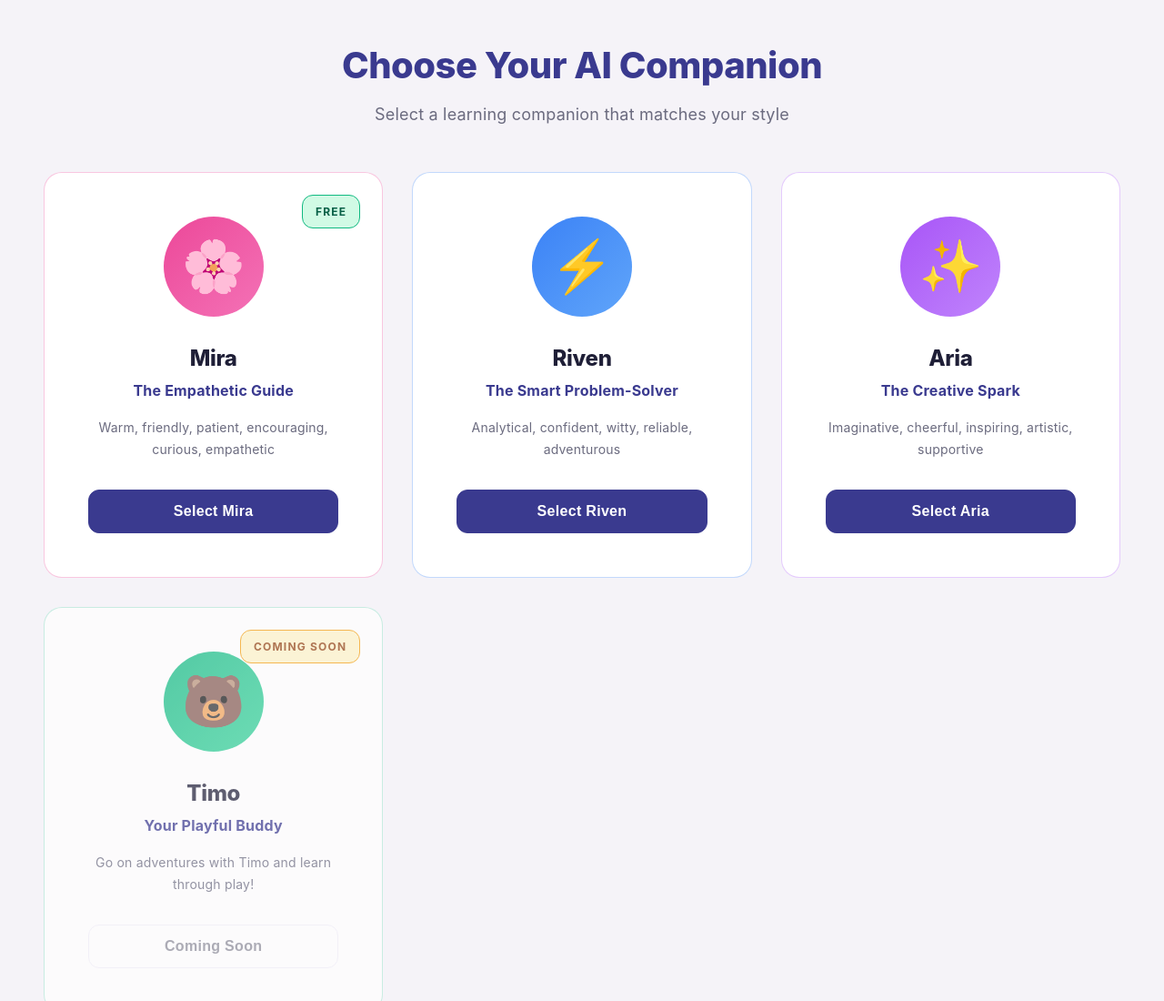
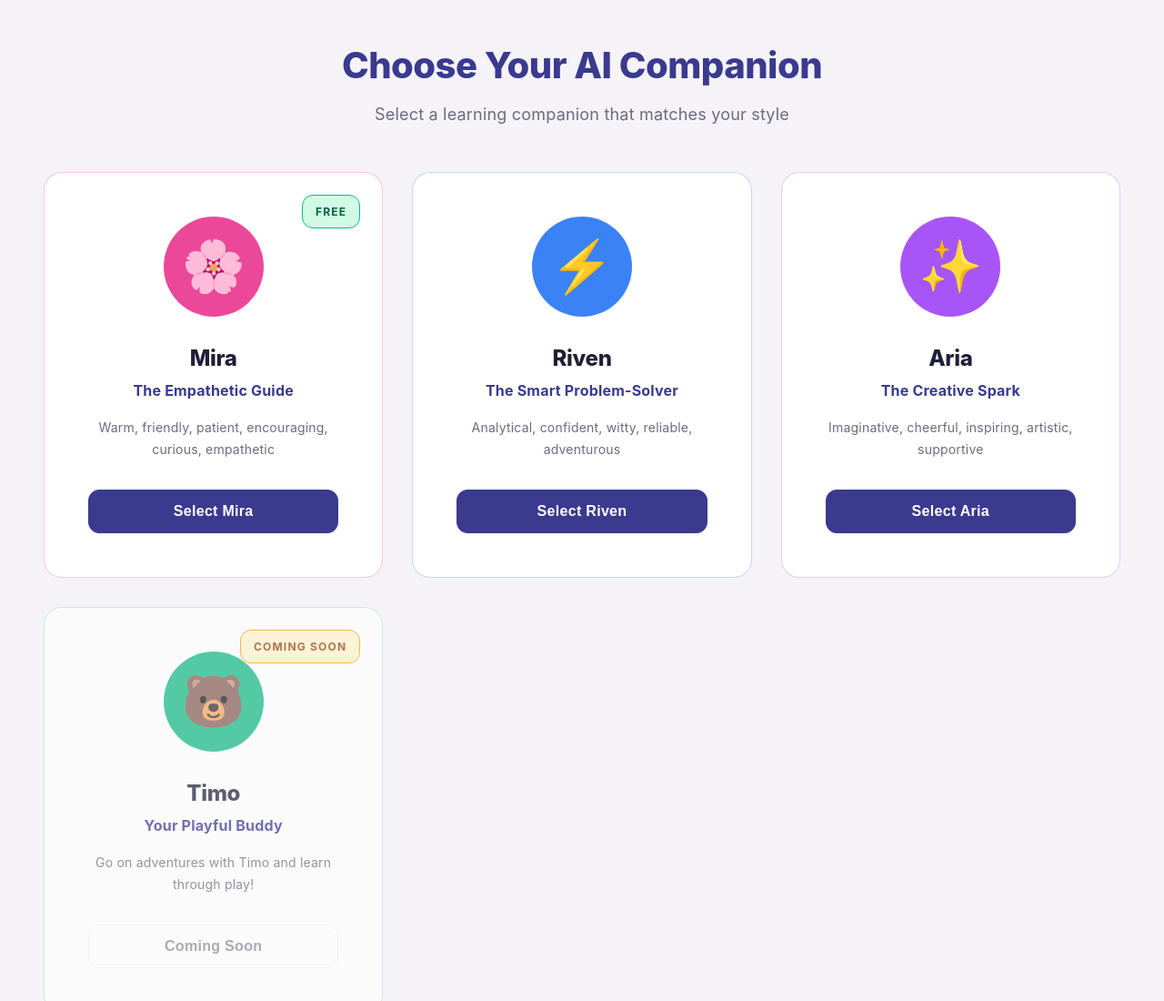
Before and after one commit to sulav1234567/vedana, a plain HTML site: page companion.html in a window 1280 px wide. Shown: the top 1100 px of the page at 91% size. Drawn offline with Linux system fonts and the light colour scheme.

Commit message:
update 1

```diff
--- a/css/companion.css
+++ b/css/companion.css
@@ -143,7 +143,7 @@
 }
 
 .mira-card .companion-icon {
-    background: linear-gradient(135deg, #EC4899 0%, #F472B6 100%);
+    background: #EC4899;
 }
 
 .riven-card {
@@ -151,7 +151,7 @@
 }
 
 .riven-card .companion-icon {
-    background: linear-gradient(135deg, #3B82F6 0%, #60A5FA 100%);
+    background: #3B82F6;
 }
 
 .aria-card {
@@ -159,7 +159,7 @@
 }
 
 .aria-card .companion-icon {
-    background: linear-gradient(135deg, #A855F7 0%, #C084FC 100%);
+    background: #A855F7;
 }
 
 .timo-card {
@@ -168,7 +168,7 @@
 }
 
 .timo-card .companion-icon {
-    background: linear-gradient(135deg, #10B981 0%, #34D399 100%);
+    background: #10B981;
 }
 
 /* ===== INFO PANEL ===== */
```
